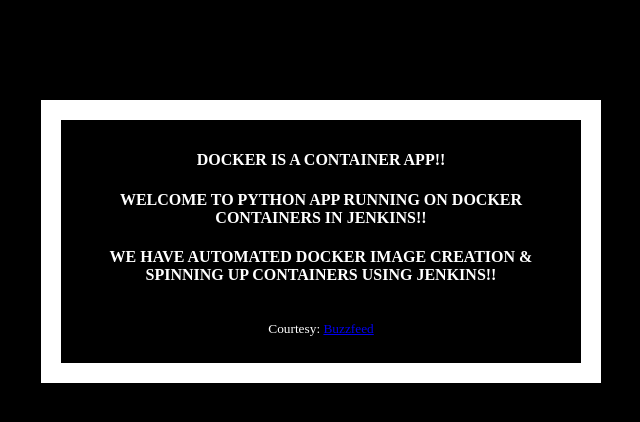
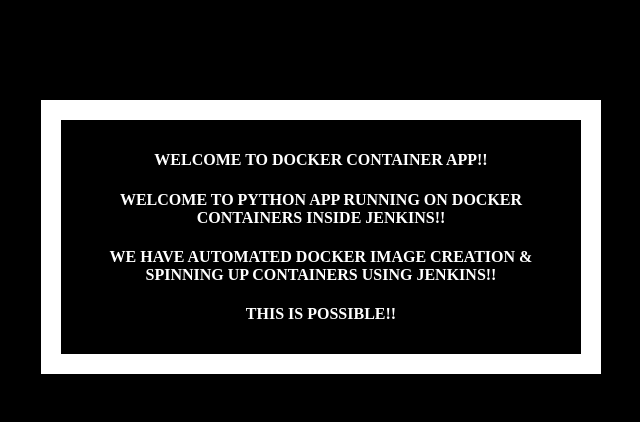
Before and after one commit to akannan1087/myPythonDockerRepo, a Flask app: template templates/index.html in a window 1280 px wide. Shown: the top 422 px of the page, without its empty margins (319-959 px from the left). Run offline with Flask 2, Linux system fonts and the light colour scheme; the template is opened without the code that fills it, so the values that code supplies are empty.

Commit message:
modifying code

```diff
--- a/templates/index.html
+++ b/templates/index.html
@@ -19,11 +19,11 @@
   </head>
   <body>
     <div class="container">
-      <h4>Docker is a Container App!!</h4>
-      <h4>Welcome to Python App running on Docker containers in Jenkins!!</h4>
+      <h4>Welcome to Docker Container App!!</h4>
+      <h4>Welcome to Python App running on Docker containers inside Jenkins!!</h4>
       <h4>We have automated Docker image creation & spinning up Containers using Jenkins!!</h4>
-      <img src="{{url}}" />
-      <p><small>Courtesy: <a href="http://www.buzzfeed.com/copyranter/the-best-cat-gif-post-in-the-history-of-cat-gifs">Buzzfeed</a></small></p>
+      <h4>this is possible!!</h4>
+
     </div>
   </body>
 </html>
```
